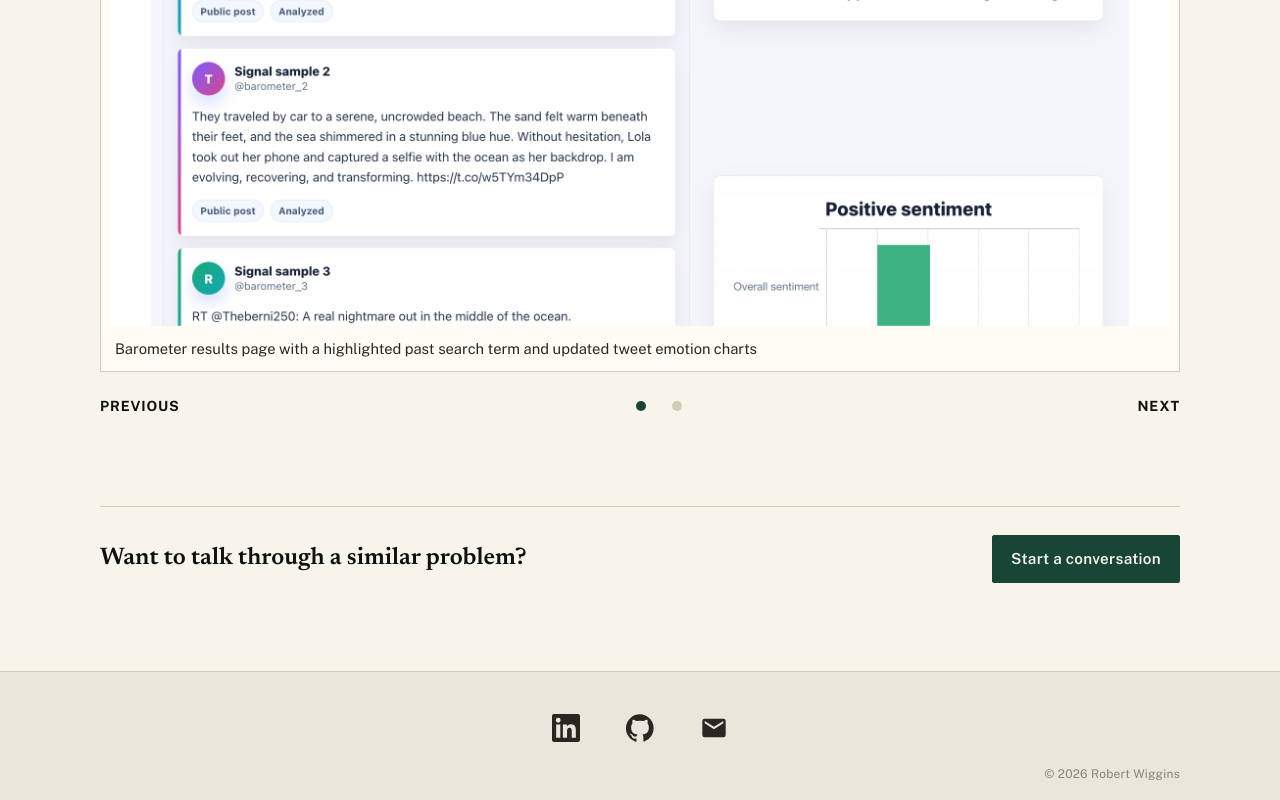
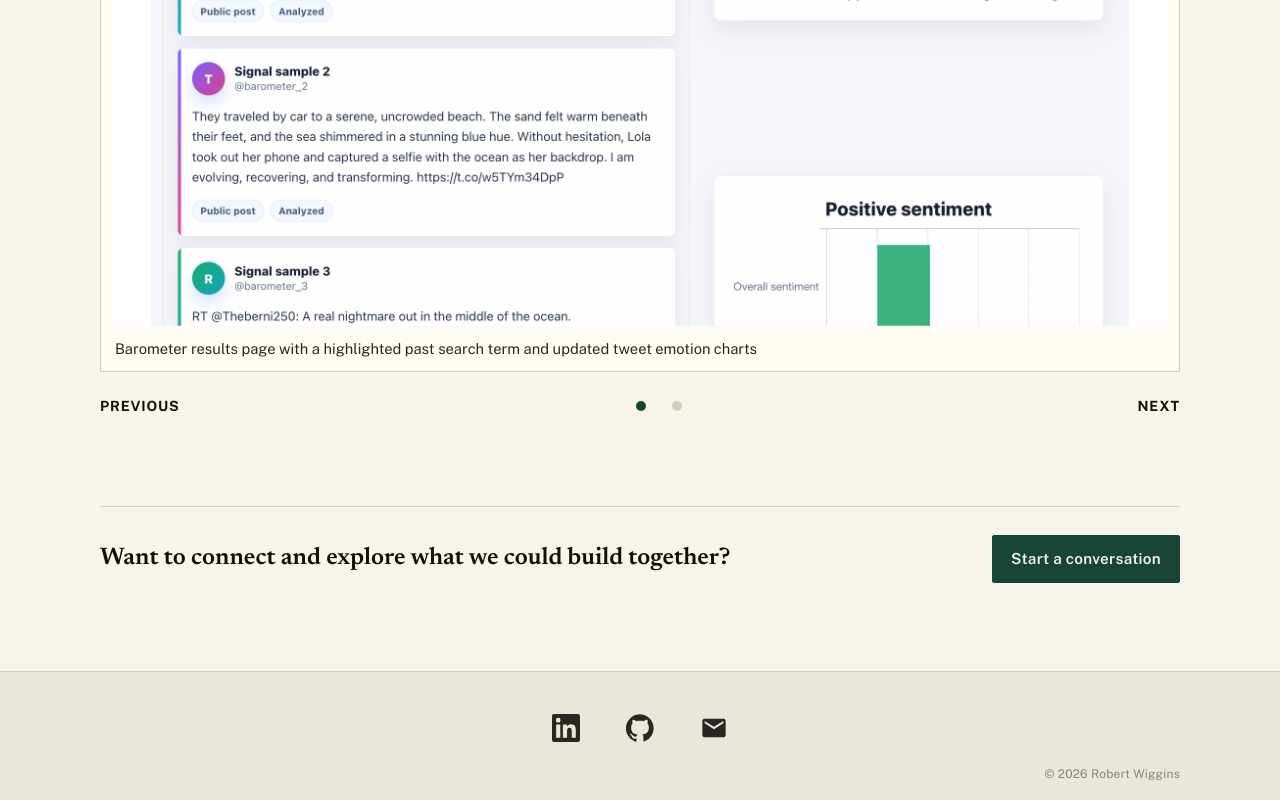
Before and after one commit to RobWiggins/portfolio-site, a React (Create React App) app: page /portfolio in a window 1280 px wide. Shown: the part 5341-6141 px from the top of the page. Built offline with nearby package versions, Linux system fonts and the light colour scheme.

Commit message:
improved some copy. added a couple skills.

```diff
--- a/src/Components/About/About.js
+++ b/src/Components/About/About.js
@@ -83,6 +83,8 @@ export default class About extends Component {
             <li>React</li>
             <li>PostgreSQL</li>
             <li>RESTful APIs</li>
+            <li>RPC APIs</li>
+            <li>ORMs</li>
             <li>Third-party integrations</li>
           </ul>
         </section>
--- a/src/Components/Portfolio/Portfolio.js
+++ b/src/Components/Portfolio/Portfolio.js
@@ -41,7 +41,7 @@ export default class Portfolio extends Component {
           {projects}
         </ul>
         <div className="portfolio-cta">
-          <p>Want to talk through a similar problem?</p>
+          <p>Want to connect and explore what we could build together?</p>
           <Link className="action-link-text" to="/contact">Start a conversation</Link>
         </div>
       </section>
```
